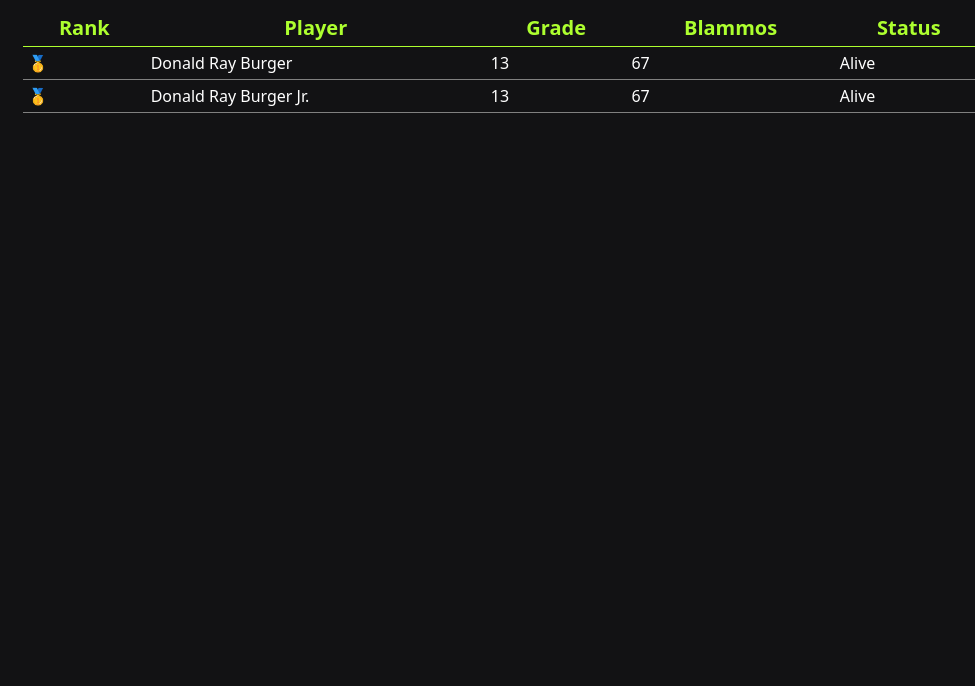
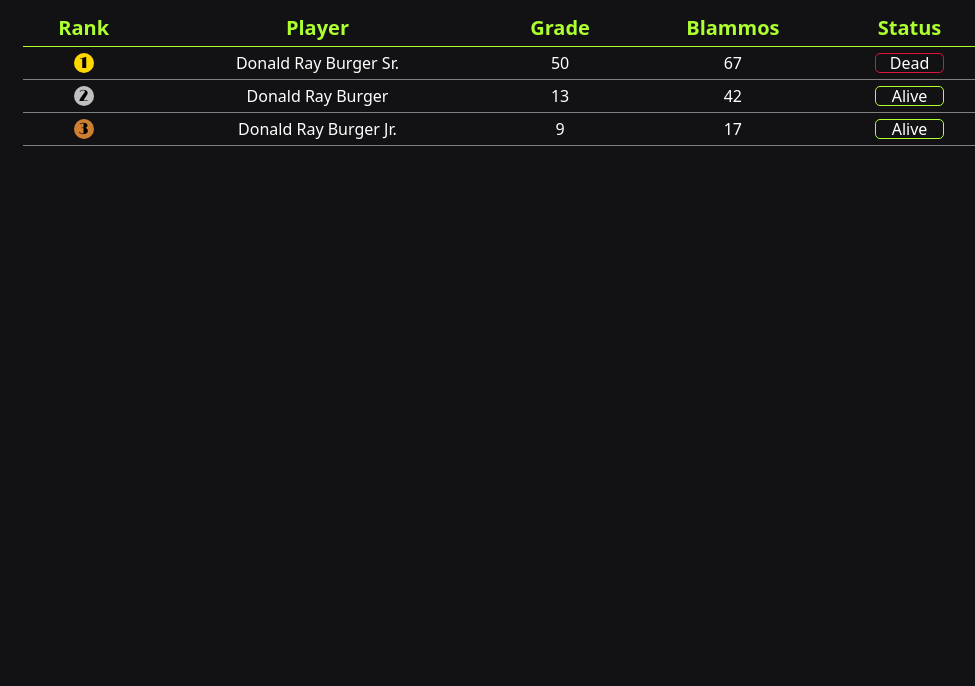
Before and after one commit to Drumming2008/blam, a plain HTML site: page frontend/index.html in a window 1280 px wide. Shown: the part 114-800 px from the top of the page, without its empty margins (137-1112 px from the left). Drawn offline with nearby package versions, Linux system fonts and the light colour scheme.

Commit message:
ranks and statuses

```diff
--- a/frontend/index.html
+++ b/frontend/index.html
@@ -24,18 +24,37 @@
       </thead>
       <tbody>
         <tr>
-          <td>🥇</td>
+          <td>
+            <div class="rank gold"></div>
+          </td>
+          <td>Donald Ray Burger Sr.</td>
+          <td>50</td>
+          <td>67</td>
+          <td>
+            <div class="status dead"></div>
+          </td>
+        </tr>
+        <tr>
+          <td>
+            <div class="rank silver"></div>
+          </td>
           <td>Donald Ray Burger</td>
           <td>13</td>
-          <td>67</td>
-          <td>Alive</td>
+          <td>42</td>
+          <td>
+            <div class="status alive"></div>
+          </td>
         </tr>
         <tr>
-          <td>🥇</td>
+          <td>
+            <div class="rank bronze"></div>
+          </td>
           <td>Donald Ray Burger Jr.</td>
-          <td>13</td>
-          <td>67</td>
-          <td>Alive</td>
+          <td>9</td>
+          <td>17</td>
+          <td>
+            <div class="status alive"></div>
+          </td>
         </tr>
       </tbody>
     </table>
--- a/frontend/style.css
+++ b/frontend/style.css
@@ -54,7 +54,7 @@ h1 {
   color: var(--accent);
   display: flex;
   align-items: center;
-  gap: 24px;
+  gap: 25px;
 }
 
 #header > .spoon {
@@ -86,9 +86,72 @@ thead > tr {
 
 td, th {
   padding: 5px;
+  text-align: center;
 }
 
 th {
   color: var(--accent);
   font-size: 1.25em;
 }
+
+.rank {
+  height: 1.25em;
+  aspect-ratio: 1;
+  border-radius: 100px;
+  display: flex;
+  align-items: center;
+  justify-content: center;
+  color: black;
+  font-family: "Limelight", sans-serif;
+  margin: 0 auto;
+}
+
+.rank.gold {
+  background: gold;
+
+  &::after {
+    content: "1";
+  }
+}
+
+.rank.silver {
+  background: silver;
+
+  &::after {
+    content: "2";
+  }
+}
+
+.rank.bronze {
+  background: #cd7f32;
+
+  &::after {
+    content: "3";
+  }
+}
+
+.status {
+  height: 1.25em;
+  width: 50%;
+  border-radius: 5px;
+  margin: 0 auto;
+  display: flex;
+  align-items: center;
+  justify-content: center;
+}
+
+.status.alive {
+  border: 1px solid var(--accent);
+}
+
+.status.alive::after {
+  content: "Alive";
+}
+
+.status.dead {
+  border: 1px solid crimson;
+}
+
+.status.dead::after {
+  content: "Dead";
+}
```
